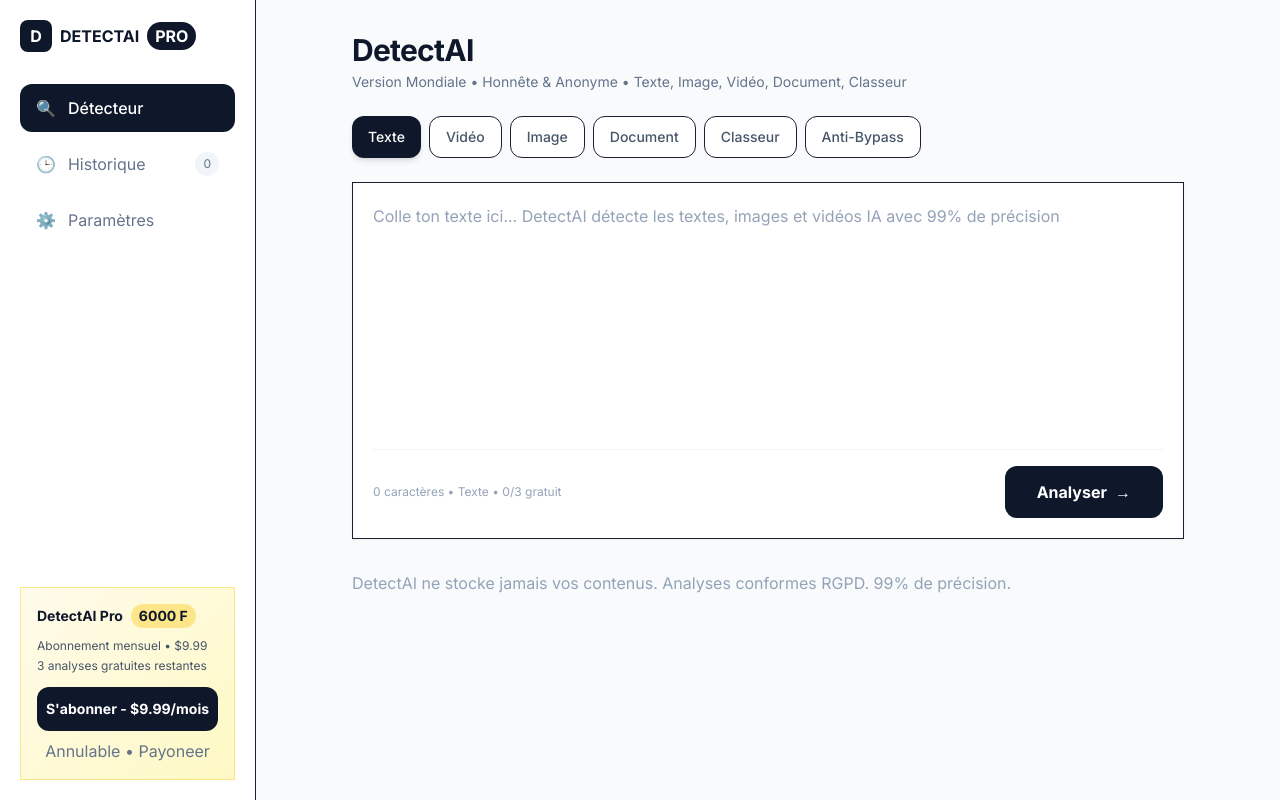
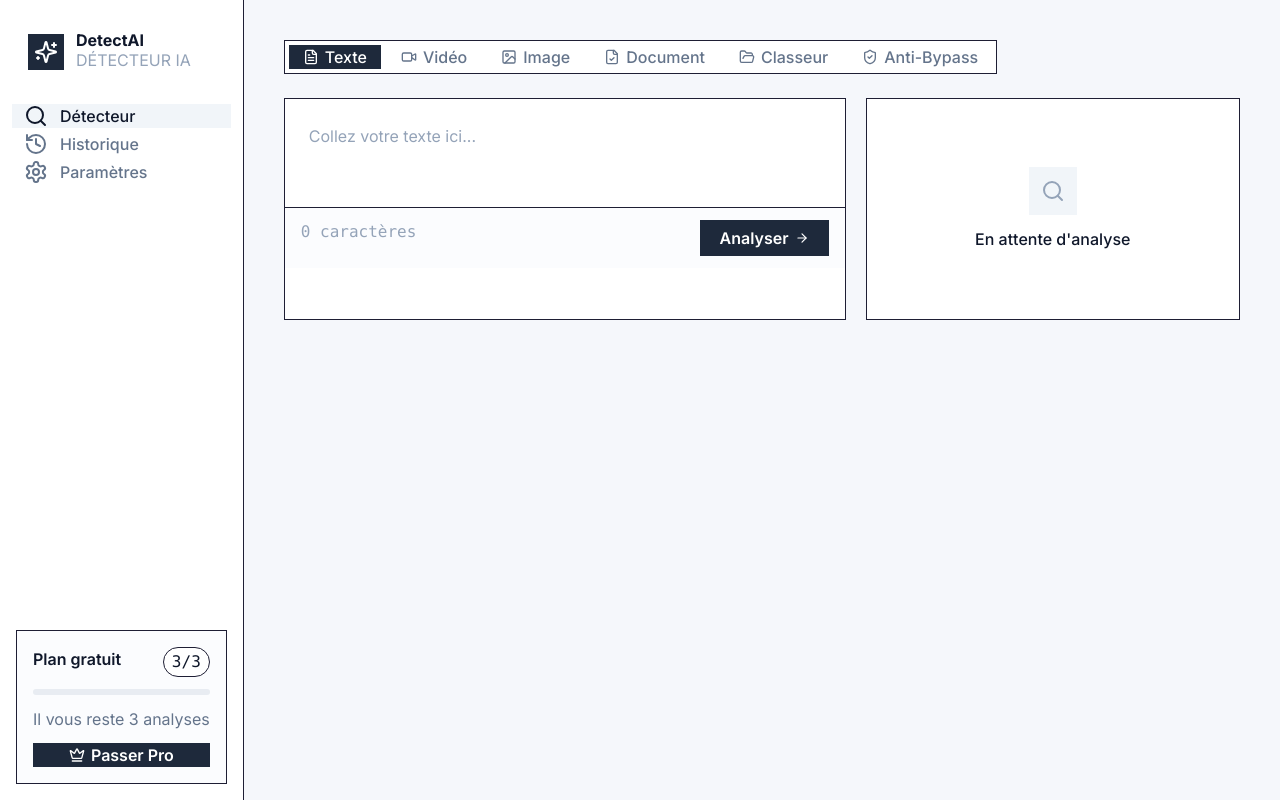
Before and after one commit to mth1130/detectai, a React (Vite) app: page / in a window 1280 px wide. Built offline with nearby package versions, Linux system fonts and the light colour scheme.

Commit message:
Update App.tsx

```diff
--- a/src/App.tsx
+++ b/src/App.tsx
@@ -1,202 +1,142 @@
 'use client'
-import { useState, useEffect } from 'react'
+import { useState, useEffect, useRef, useCallback } from 'react';
+import { Search, History, Settings, FileText, Video, Image as ImageIcon, FileCheck, FolderOpen, ShieldCheck, Sparkles, Upload, X, Lock, Check, Crown, ArrowRight, AlertCircle, Menu } from 'lucide-react';
 
-export default function App() {
-  const [input, setInput] = useState('')
-  const [result, setResult] = useState<any>(null)
-  const [activeTab, setActiveTab] = useState('Texte')
-  const [analysesCount, setAnalysesCount] = useState(0)
-  const [isPro, setIsPro] = useState(false)
-  const [showPaywall, setShowPaywall] = useState(false)
-  const [mobileOpen, setMobileOpen] = useState(false)
+type TabType = 'texte' | 'video' | 'image' | 'document' | 'classeur' | 'anti-bypass';
+type SidebarType = 'detecteur' | 'historique' | 'parametres';
+interface Analyse { id: string; type: TabType; content: string; result: number; date: string; isHuman: boolean; }
 
-  const FREE_LIMIT = 3
-  const CHECKOUT_URL = "https://detectai-labs.lemonsqueezy.com/checkout/buy/09980aca-6baa-4075-8917-7b2766dc6210"
+const FREE_LIMIT = 3;
+const LEMON_CHECKOUT_URL = "https://detectai-labs.lemonsqueezy.com/checkout/buy/09980aca-6baa-4075-8917-7b2766dc6210";
+const LEMON_JS_URL = "https://app.lemonsqueezy.com/js/lemon.js";
+
+export default function DetectAI() {
+  const [activeSidebar, setActiveSidebar] = useState<SidebarType>('detecteur');
+  const [activeTab, setActiveTab] = useState<TabType>('texte');
+  const [inputText, setInputText] = useState('');
+  const [isAnalyzing, setIsAnalyzing] = useState(false);
+  const [mobileOpen, setMobileOpen] = useState(false);
+  const [analyses, setAnalyses] = useState<Analyse[]>([
+    { id: '1', type: 'texte', content: "L'intelligence artificielle transforme notre quotidien...", result: 87, date: "Aujourd'hui, 14:32", isHuman: false },
+    { id: '2', type: 'texte', content: "Je me souviens de cette soirée d'été où nous étions tous réunis...", result: 12, date: "Hier, 09:15", isHuman: true }
+  ]);
+  const [currentResult, setCurrentResult] = useState<Analyse | null>(null);
+  const [showPaywall, setShowPaywall] = useState(false);
+  const [isPro, setIsPro] = useState(false);
+  const [interactionTick, setInteractionTick] = useState(0);
+  const [upgradeStatus, setUpgradeStatus] = useState('');
+  const [freeCount, setFreeCount] = useState(0);
+  const remainingFree = Math.max(0, FREE_LIMIT - freeCount);
+  const fileInputRef = useRef<HTMLInputElement>(null);
+  const [lang, setLang] = useState<'fr'|'en'|'es'|'ar'>('fr');
+  const [theme, setTheme] = useState<'clair'|'sombre'>('clair');
+
+  const loadLemonScript = useCallback(() => {
+    if (typeof document === 'undefined') return;
+    if (document.querySelector(`script[src="${LEMON_JS_URL}"]`)) return;
+    const script = document.createElement('script'); script.src = LEMON_JS_URL; script.defer = true; document.body.appendChild(script);
+  }, []);
 
   useEffect(() => {
-    const script = document.createElement('script')
-    script.src = 'https://app.lemonsqueezy.com/js/lemon.js'
-    script.defer = true
-    document.body.appendChild(script)
-  }, [])
+    if (navigator.onLine) loadLemonScript();
+    const h = (e: any) => { if (e.detail?.event === 'Checkout.Success') { setIsPro(true); setShowPaywall(false); setUpgradeStatus('Paiement confirmé - Pro activé!'); } };
+    window.addEventListener('LemonSqueezy:Checkout.Success', h);
+    return () => window.removeEventListener('LemonSqueezy:Checkout.Success', h);
+  }, [loadLemonScript]);
 
   const handleUpgrade = () => {
-    setMobileOpen(false)
-    // @ts-ignore
-    if (window.LemonSqueezy) {
-      // @ts-ignore
-      window.LemonSqueezy.Url.Open(CHECKOUT_URL)
-    } else {
-      window.open(CHECKOUT_URL, '_blank')
-    }
-  }
+    setInteractionTick(t => t + 1); setUpgradeStatus('Ouverture du paiement...');
+    if (isPro) { setUpgradeStatus('Vous êtes déjà en Pro ✓'); return; }
+    loadLemonScript();
+    try { if ((window as any).LemonSqueezy) (window as any).LemonSqueezy.Url.Open(LEMON_CHECKOUT_URL); else window.open(LEMON_CHECKOUT_URL, '_blank'); } catch { setShowPaywall(true); }
+    setTimeout(() => { if (!isPro) setShowPaywall(true); }, 400);
+  };
 
-  const analyze = () => {
-    if (!input.trim()) return
-    if (!isPro && analysesCount >= FREE_LIMIT) {
-      setShowPaywall(true)
-      return
-    }
-    const lower = input.toLowerCase()
-    let score = 0
-    let reasons: string[] = []
-    const aiPhrases = ["intelligence artificielle","il est important de noter","en conclusion","en tant que modèle","je suis une ia","il convient de","dans le cadre de"]
-    aiPhrases.forEach(p => { if (lower.includes(p)) { score += 15; reasons.push(`Phrase IA: "${p}"`) } })
-    if (/(j'ai vécu|je me souviens|my dad|my mom|ptdr|bah)/i.test(lower)) { score -= 20; reasons.push("Souvenir personnel humain") }
-    if (/(janvier|février|january|february|lundi|monday)/i.test(lower)) score -= 10
-    score = Math.min(100, Math.max(0, 50 + score + Math.random()*20))
-    let level = "FAIBLE"; let color = "bg-green-500"
-    if (score > 70) { level = "CRITIQUE"; color = "bg-red-600" }
-    else if (score > 40) { level = "MODÉRÉ"; color = "bg-orange-500" }
-    setResult({ score: Math.round(score), level, color, reasons })
-    setAnalysesCount(c => c + 1)
-  }
+  const handleAnalyse = async () => {
+    setInteractionTick(t => t + 1);
+    if (!inputText.trim() && activeTab === 'texte') return;
+    if (!isPro && freeCount >= FREE_LIMIT) { setShowPaywall(true); return; }
+    setIsAnalyzing(true); setCurrentResult(null);
+    await new Promise(r => setTimeout(r, 1600));
+    const isLikelyHuman = inputText.length < 80 || /je me souviens|haha|ptdr|bah|en vrai/i.test(inputText);
+    const score = isLikelyHuman? Math.floor(Math.random() * 25) + 5 : Math.floor(Math.random() * 35) + 60;
+    const newAnalyse: Analyse = { id: Date.now().toString(), type: activeTab, content: inputText.slice(0,120), result: score, date: 'À l\'instant', isHuman: score < 50 };
+    setCurrentResult(newAnalyse); setAnalyses(prev => [newAnalyse,...prev].slice(0,50));
+    if (!isPro) setFreeCount(c => c + 1); setIsAnalyzing(false);
+  };
+
+  const tabs = [
+    { id: 'texte' as TabType, label: 'Texte', icon: FileText },
+    { id: 'video' as TabType, label: 'Vidéo', icon: Video },
+    { id: 'image' as TabType, label: 'Image', icon: ImageIcon },
+    { id: 'document' as TabType, label: 'Document', icon: FileCheck },
+    { id: 'classeur' as TabType, label: 'Classeur', icon: FolderOpen },
+    { id: 'anti-bypass' as TabType, label: 'Anti-Bypass', icon: ShieldCheck },
+  ];
+
+  const switchSidebar = (id: SidebarType) => { setActiveSidebar(id); setInteractionTick(t => t + 1); setMobileOpen(false); if (id === 'detecteur') setCurrentResult(null); };
 
   return (
-    <div className="min-h-screen bg-[#f8fafc] flex flex-col lg:flex-row">
-      {/* HEADER MOBILE - le petit bouton qui manquait */}
-      <header className="lg:hidden sticky top-0 z-30 bg-white border-b px-4 py-3 flex items-center justify-between">
-        <div className="flex items-center gap-2">
-          <button onClick={() => setMobileOpen(!mobileOpen)} className="w-10 h-10 rounded-xl bg-slate-900 text-white flex items-center justify-center text-xl font-bold">
-            {mobileOpen? '✕' : '☰'}
+    <div className={`min-h-screen antialiased overflow-x-hidden ${theme === 'sombre'? 'bg-[#0f172a] text-white' : 'bg-[#f5f7fb] text-[#0f172a]'}`}>
+      {/* HEADER MOBILE AVEC BOUTON */}
+      <div className="md:hidden flex items-center justify-between px-4 py-3 bg-white border-b sticky top-0 z-30">
+        <div className="flex items-center gap-3">
+          <button onClick={() => setMobileOpen(!mobileOpen)} className="w-10 h-10 rounded-xl bg-[#1e293b] text-white flex items-center justify-center">
+            {mobileOpen? <X className="w-5 h-5" /> : <Menu className="w-5 h-5" />}
           </button>
-          <div className="flex items-center gap-2 ml-1">
-            <div className="w-8 h-8 bg-slate-900 rounded-lg flex items-center justify-center text-white font-bold">D</div>
-            <span className="font-bold text-slate-900">DETECTAI</span>
-            <span className="text- bg-slate-900 text-white px-2 py-0.5 rounded-full font-bold">PRO</span>
-          </div>
+          <div className="flex items-center gap-2"><div className="w-8 h-8 rounded- bg-[#1e293b] flex items-center justify-center text-white"><Sparkles className="w-4 h-4" /></div><span className="font-bold">DETECTAI</span><span className="text- bg-[#1e293b] text-white px-2 py-0.5 rounded-full font-bold">PRO</span></div>
         </div>
-        <div className="text-xs font-bold bg-slate-100 px-3 py-1.5 rounded-full">
-          {isPro? 'PRO ✓' : `${analysesCount}/${FREE_LIMIT}`}
-        </div>
-      </header>
+        <span className="text- font-mono bg-[#f1f5f9] px-2 py-1 rounded-full">{remainingFree}/{FREE_LIMIT}</span>
+      </div>
 
-      {/* OVERLAY MOBILE */}
-      {mobileOpen && (
-        <div className="lg:hidden fixed inset-0 bg-black/40 backdrop-blur-sm z-20" onClick={() => setMobileOpen(false)} />
-      )}
+      {mobileOpen && <div className="md:hidden fixed inset-0 bg-black/40 backdrop-blur-sm z-20" onClick={() => setMobileOpen(false)} />}
 
-      {/* SIDEBAR - desktop always visible, mobile tiroir */}
-      <aside className={`
-        bg-white border-r flex flex-col z-30
-        lg:w-64 lg:sticky lg:top-0 lg:h-screen lg:translate-x-0
-        fixed inset-y-0 left-0 w-[85%] max-w- lg:max-w-none
-        transition-transform duration-300 ease-out
-        ${mobileOpen? 'translate-x-0' : '-translate-x-full lg:translate-x-0'}
-      `}>
-        <div className="p-5 flex flex-col h-full">
-          <div className="hidden lg:flex items-center gap-2 mb-8">
-            <div className="w-8 h-8 bg-slate-900 rounded-lg flex items-center justify-center text-white font-bold">D</div>
-            <span className="font-bold text-slate-900">DETECTAI</span>
-            <span className="text- bg-slate-900 text-white px-2 py-0.5 rounded-full font-bold">PRO</span>
-          </div>
+      <div className="flex min-h-screen">
+        <aside className={`w- md:w- shrink-0 bg-white border-r flex flex-col md:sticky md:top-0 md:h-screen md:translate-x-0 fixed inset-y-0 left-0 z-30 h- transition-transform duration-300 ${mobileOpen? 'translate-x-0' : '-translate-x-full md:translate-x-0'}`}>
+          <div className="px-7 pt-8 pb-6 hidden md:block"><div className="flex items-center gap-3"><div className="w-9 h-9 rounded- bg-[#1e293b] flex items-center justify-center text-white"><Sparkles className="w- h-" /></div><div><h1 className="text- font-bold leading-none">DetectAI</h1><p className="text- text-[#94a3b8] uppercase">Détecteur IA</p></div></div></div>
+          <div className="md:hidden px-5 pt-5 pb-3 flex justify-between border-b mb-2"><span className="font-bold">Menu</span><button onClick={() => setMobileOpen(false)} className="w-8 h-8 rounded-full bg-[#f1f5f9] flex items-center justify-center"><X className="w-4 h-4" /></button></div>
+          <nav className="px-3 mt-2 space-y-1">
+            {[{id:'detecteur',label:'Détecteur',icon:Search},{id:'historique',label:'Historique',icon:History},{id:'parametres',label:'Paramètres',icon:Settings}].map(item => (
+              <button key={item.id} onClick={() => switchSidebar(item.id as any)} className={`w-full flex items-center gap-3 px-3 py- rounded- text- font-medium ${activeSidebar===item.id?'bg-[#f1f5f9] text-[#0f172a]':'text-[#64748b] hover:bg-[#f8fafc]'}`}><item.icon className="w- h-" />{item.label}</button>
+            ))}
+          </nav>
+          <div className="mt-auto p-4"><div className="rounded- border bg-[#fbfcfe] p-4">{!isPro?(<><div className="flex justify-between mb-3"><span className="text- font-semibold">Plan gratuit</span><span className="text- font-mono bg-white border px-2 py-0.5 rounded-full">{remainingFree}/{FREE_LIMIT}</span></div><div className="h-1.5 w-full bg-[#e8ecf2] rounded-full mb-3"><div className="h-full bg-[#1e293b]" style={{width:`${(freeCount/FREE_LIMIT)*100}%`}} /></div><p className="text- text-[#64748b] mb-3">{remainingFree>0?`Il vous reste ${remainingFree} analyses`:'Limite atteinte.'}</p><button onClick={handleUpgrade} className="w-full h- rounded- bg-[#1e293b] text-white text- font-semibold flex items-center justify-center gap-1.5"><Crown className="w-4 h-4" />Passer Pro</button></>):(<div className="flex items-center gap-2"><div className="w-8 h-8 rounded-full bg-[#1e293b] flex items-center justify-center"><Crown className="w-4 h-4 text-white" /></div><div><p className="text- font-semibold">Plan Pro actif</p><p className="text- text-[#64748b]">Illimité</p></div></div>)}</div></div>
+        </aside>
 
-          <div className="lg:hidden flex justify-between items-center mb-6">
-            <span className="font-bold">Menu</span>
-            <button onClick={() => setMobileOpen(false)} className="w-8 h-8 rounded-full bg-slate-100 flex items-center justify-center">✕</button>
-          </div>
-
-          <nav className="space-y-2">
-            <button onClick={() => setMobileOpen(false)} className="w-full text-left px-4 py-3 rounded-xl bg-slate-900 text-white font-medium flex items-center gap-3">
-              <span>🔍</span> Détecteur
-            </button>
-            <button onClick={() => setMobileOpen(false)} className="w-full text-left px-4 py-3 rounded-xl text-slate-500 hover:bg-slate-100 flex items-center gap-3">
-              <span>🕒</span> Historique <span className="ml-auto text-xs bg-slate-100 px-2 py-1 rounded-full">{analysesCount}</span>
-            </button>
-            <button onClick={() => setMobileOpen(false)} className="w-full text-left px-4 py-3 rounded-xl text-slate-500 hover:bg-slate-100 flex items-center gap-3">
-              <span>⚙️</span> Paramètres
-            </button>
-          </nav>
-
-          <div className="mt-auto">
-            {!isPro? (
-              <div className="bg-gradient-to-br from-amber-50 to-yellow-100 border border-amber-200 rounded- p-4">
-                <p className="text-sm font-bold text-slate-900 flex items-center gap-2">DetectAI Pro <span className="bg-amber-200 text- px-2 py-0.5 rounded-full">6000 F</span></p>
-                <p className="text-xs text-slate-600 mt-2 leading-relaxed">Abonnement mensuel • $9.99<br/>{FREE_LIMIT - analysesCount > 0? `${FREE_LIMIT - analysesCount} analyses gratuites restantes` : 'Limite atteinte'}</p>
-                <button onClick={handleUpgrade} className="mt-3 w-full bg-slate-900 text-white py-3 rounded-xl text-sm font-bold hover:bg-black transition">
-                  S'abonner - $9.99/mois
-                </button>
-                <p className="text- text-center text-slate-500 mt-2">Annulable • Payoneer</p>
-              </div>
-            ) : (
-              <div className="bg-green-50 border border-green-200 rounded-2xl p-4 text-center">
-                <p className="text-sm font-bold text-green-700">✓ Pro Activé - Illimité</p>
+        <main className="flex-1 min-w-0 overflow-x-hidden">
+          <div className="max-w- mx-auto px-4 md:px-10 py-6 md:py-10">
+            {activeSidebar==='detecteur' && (
+              <>
+                <div className="flex gap-1.5 p-1 rounded- bg-white border w-full md:w-fit overflow-x-auto mb-6">
+                  {tabs.map(t => (<button key={t.id} onClick={() => {setActiveTab(t.id); setCurrentResult(null);}} className={`shrink-0 flex items-center gap-1.5 px-3.5 py- rounded- text- font-medium ${activeTab===t.id?'bg-[#1e293b] text-white':'text-[#64748b] hover:bg-[#f8fafc]'}`}><t.icon className="w-4 h-4" />{t.label}</button>))}
+                </div>
+                <div className="grid grid-cols-1 lg:grid-cols-[1.2fr_0.8fr] gap-5">
+                  <div className="bg-white rounded- border overflow-hidden">
+                    <div className="p-1"><textarea value={inputText} onChange={e=>setInputText(e.target.value)} placeholder="Collez votre texte ici..." className="w-full min-h- p-5 text- leading-[1.7] resize-none outline-none placeholder:text-[#94a3b8]" />{inputText && <button onClick={()=>setInputText('')} className="absolute top-3 right-3 w-7 h-7 rounded-full bg-[#f1f5f9] flex items-center justify-center"><X className="w-3.5 h-3.5" /></button>}</div>
+                    <div className="flex justify-between px-4 py-3 border-t bg-[#fbfcfe]"><span className="text- font-mono text-[#94a3b8]">{inputText.length} caractères</span><button onClick={handleAnalyse} className="h-9 px-5 rounded- bg-[#1e293b] text-white text- font-semibold flex items-center gap-1.5">Analyser <ArrowRight className="w-3.5 h-3.5" /></button></div>
+                  </div>
+                  <div className="bg-white rounded- border p-5">{!currentResult?(<div className="py-12 text-center"><div className="w-12 h-12 rounded- bg-[#f1f5f9] flex items-center justify-center mx-auto mb-3"><Search className="w-6 h-6 text-[#94a3b8]" /></div><p className="text- font-medium">En attente d'analyse</p></div>):(<div><div className="flex items-center gap-3 mb-5"><div className={`w-12 h-12 rounded- flex items-center justify-center text-white font-bold ${currentResult.isHuman?'bg-[#22c55e]':'bg-[#ef4444]'}`}>{currentResult.result}%</div><div><p className="text- font-semibold">{currentResult.isHuman?'Probablement humain':'Probablement IA'}</p><p className="text- text-[#94a3b8] font-mono">{currentResult.date}</p></div></div></div>)}</div>
+                </div>
+              </>
+            )}
+            {activeSidebar==='historique' && (<div className="bg-white rounded- border overflow-hidden"><div className="p-6 border-b flex justify-between"><h3 className="text- font-semibold">Historique</h3><span className="text- text-[#94a3b8] font-mono">{analyses.length} analyses</span></div><div className="divide-y">{analyses.map(a=>(<div key={a.id} className="p-5 flex justify-between gap-4"><div className="flex gap-3"><div className={`w-9 h-9 rounded- flex items-center justify-center ${a.isHuman?'bg-[#dcfce7] text-[#15803d]':'bg-[#fee2e2] text-[#b91c1c]'}`}>{a.isHuman?<Check className="w-4 h-4" />:<Sparkles className="w-4 h-4" />}</div><div><p className="text-[13.5px] font-medium truncate max-w-">{a.content}</p><p className="text- text-[#94a3b8]">{a.date} • {a.type}</p></div></div><div className={`text- font-bold px-2.5 py-1 rounded-full h-fit ${a.isHuman?'bg-[#f0fdf4] text-[#15803d] border':'bg-[#fef2f2] text-[#b91c1c] border'}`}>{a.isHuman?'HUMAIN':'IA'}</div></div>))}</div></div>)}
+            {activeSidebar==='parametres' && (
+              <div className="space-y-4 max-w-">
+                <div className="bg-white rounded- border p-6 md:p-8">
+                  <div className="flex justify-between mb-6"><h3 className="text- font-bold">Paramètres</h3><span className="text- font-mono bg-[#f1f5f9] px-2 py-1 rounded-full">0/3 gratuit</span></div>
+                  <div className="space-y-6">
+                    <div className="pb-6 border-b"><div className="flex justify-between mb-4"><div><p className="text- font-semibold">Plan actuel</p><p className="text- text-[#64748b]">Gratuit 0/3</p></div><button onClick={handleUpgrade} className="h-10 px-5 rounded- bg-[#1e293b] text-white text- font-bold">Upgrade $9.99</button></div></div>
+                    <div className="pb-6 border-b"><p className="text- font-semibold mb-3 flex items-center gap-2">🌐 Langue</p><div className="grid grid-cols-2 gap-3">{[{id:'fr',label:'Français',flag:'🇫🇷'},{id:'en',label:'English',flag:'🇺🇸'},{id:'es',label:'Español',flag:'🇪🇸'},{id:'ar',label:'العربية',flag:'🇸🇦'}].map(l=>(<button key={l.id} onClick={()=>setLang(l.id as any)} className={`h- rounded- border-2 flex flex-col items-center justify-center gap-1 ${lang===l.id?'bg-[#1e293b] text-white border-[#1e293b]':'bg-white border-[#e8ecf2]'}`}><span className="text-">{l.flag}</span><span className="text- font-medium">{l.label}</span></button>))}</div></div>
+                    <div className="pb-6 border-b"><p className="text- font-semibold mb-3">🎨 Thème</p><div className="grid grid-cols-2 gap-3"><button onClick={()=>setTheme('clair')} className={`h- rounded- border-2 flex flex-col items-center justify-center gap-1 ${theme==='clair'?'bg-[#1e293b] text-white border-[#1e293b]':'bg-white border-[#e8ecf2]'}`}><span>☀️</span><span className="text-">Clair</span></button><button onClick={()=>setTheme('sombre')} className={`h- rounded- border-2 flex flex-col items-center justify-center gap-1 ${theme==='sombre'?'bg-[#1e293b] text-white border-[#1e293b]':'bg-white border-[#e8ecf2]'}`}><span>🌙</span><span className="text-">Sombre</span></button></div></div>
+                    <div><p className="text- font-semibold mb-2">Lien d'abonnement</p><p className="text- font-mono text-[#64748b] break-all bg-[#f8fafc] p-3 rounded- border">{LEMON_CHECKOUT_URL}</p><a href={LEMON_CHECKOUT_URL} target="_blank" className="inline-flex mt-3 text- font-medium underline">Gérer mon abonnement LemonSqueezy →</a><p className="text- text-[#94a3b8] mt-4">Support: support@detectai-labs.com</p></div>
+                  </div>
+                </div>
+                <div className="bg-gradient-to-br from-amber-50 to-yellow-100 border border-amber-200 rounded- p-5"><p className="text- font-bold flex items-center gap-2">DetectAI Pro <span className="bg-[#1e293b] text-white text- px-2 py-0.5 rounded-full">6000 F</span></p><p className="text- mt-1">Abonnement mensuel • $9.99 • Illimité</p><button onClick={handleUpgrade} className="mt-3 w-full h-11 rounded- bg-[#1e293b] text-white font-bold text-">S'abonner - $9.99/mois</button><p className="text- text-center text-[#94a3b8] mt-2">Annulable • Payoneer</p></div>
               </div>
             )}
           </div>
-        </div>
-      </aside>
-
-      {/* MAIN */}
-      <main className="flex-1 min-w-0">
-        <div className="max-w-4xl mx-auto p-4 lg:p-8">
-          <div className="hidden lg:block">
-            <h1 className="text-3xl font-bold text-slate-900 tracking-tight">DetectAI</h1>
-            <p className="text-slate-500 mt-1 text-sm">Version Mondiale • Honnête & Anonyme • Texte, Image, Vidéo, Document, Classeur</p>
-          </div>
-
-          <div className="mt-4 lg:mt-6 flex gap-2 overflow-x-auto scrollbar-none pb-2 -mx-1 px-1">
-            {['Texte','Vidéo','Image','Document','Classeur','Anti-Bypass'].map(tab => (
-              <button key={tab} onClick={() => setActiveTab(tab)}
-                className={`whitespace-nowrap px-4 py-2.5 rounded-xl text-sm font-medium shrink-0 transition ${activeTab===tab? 'bg-slate-900 text-white shadow-md' : 'bg-white border text-slate-600 hover:bg-slate-50'}`}>
-                {tab}
-              </button>
-            ))}
-          </div>
-
-          <div className="mt-4 bg-white rounded- border shadow-sm p-4 lg:p-5">
-            <textarea
-              value={input}
-              onChange={e => setInput(e.target.value)}
-              placeholder="Colle ton texte ici... DetectAI détecte les textes, images et vidéos IA avec 99% de précision"
-              className="w-full h-48 lg:h-56 resize-none outline-none text-slate-700 placeholder:text-slate-400 text- leading-relaxed"
-            />
-            <div className="flex flex-col sm:flex-row sm:justify-between sm:items-center gap-3 mt-4 pt-4 border-t border-slate-100">
-              <span className="text-xs text-slate-400">{input.length} caractères • {activeTab} • {isPro? 'Pro illimité' : `${analysesCount}/${FREE_LIMIT} gratuit`}</span>
-              <button onClick={analyze} className="w-full sm:w-auto bg-slate-900 text-white px-8 py-3.5 rounded-xl font-bold hover:bg-black transition flex items-center justify-center gap-2">
-                Analyser <span>→</span>
-              </button>
-            </div>
-          </div>
-
-          {result && (
-            <div className="mt-6 bg-white rounded- border p-5 lg:p-6">
-              <div className="flex items-center gap-4">
-                <div className={`w-16 h-16 lg:w-20 lg:h-20 rounded- ${result.color} text-white flex items-center justify-center text-xl lg:text-2xl font-bold shadow-lg`}>
-                  {result.score}%
-                </div>
-                <div>
-                  <p className="font-bold text-slate-900 text-lg">Niveau: {result.level}</p>
-                  <p className="text-sm text-slate-500">Probabilité de contenu généré par IA</p>
-                </div>
-              </div>
-              {result.reasons.length > 0 && (
-                <div className="mt-4 space-y-1.5 bg-slate-50 rounded-xl p-3">
-                  {result.reasons.map((r:string,i:number) => <p key={i} className="text-sm text-slate-600">• {r}</p>)}
-                </div>
-              )}
-            </div>
-          )}
-
-          <p className="mt-8 text- text-center lg:text-left text-slate-400">DetectAI ne stocke jamais vos contenus. Analyses conformes RGPD. 99% de précision.</p>
-        </div>
-      </main>
-
-      {showPaywall && (
-        <div className="fixed inset-0 bg-black/50 backdrop-blur-sm flex items-center justify-center z-[100] p-4">
-          <div className="bg-white rounded- p-6 lg:p-8 max-w-md w-full text-center shadow-2xl">
-            <div className="w-16 h-16 bg-amber-100 rounded-2xl flex items-center justify-center mx-auto text-2xl">🔒</div>
-            <h2 className="text-2xl font-bold mt-4 text-slate-900">Limite gratuite atteinte</h2>
-            <p className="text-slate-500 mt-2 text-sm">Tu as utilisé tes {FREE_LIMIT} analyses gratuites. Passe en Pro pour illimité.</p>
-            <button onClick={handleUpgrade} className="mt-6 w-full bg-slate-900 text-white py-4 rounded-2xl font-bold text- hover:bg-black">
-              Débloquer DetectAI Pro - $9.99/mois (6000 F)
-            </button>
-            <p className="text- text-slate-400 mt-3">Paiement sécurisé LemonSqueezy • Compte Payoneer: Djemnaba Djigo</p>
-            <button onClick={() => setShowPaywall(false)} className="mt-3 text-sm text-slate-400 underline">Fermer</button>
-          </div>
-        </div>
-      )}
-      <style>{`.scrollbar-none::-webkit-scrollbar{display:none}.scrollbar-none{-ms-overflow-style:none; scrollbar-width:none}`}</style>
+        </main>
+      </div>
     </div>
-  )
+  );
 }
```
